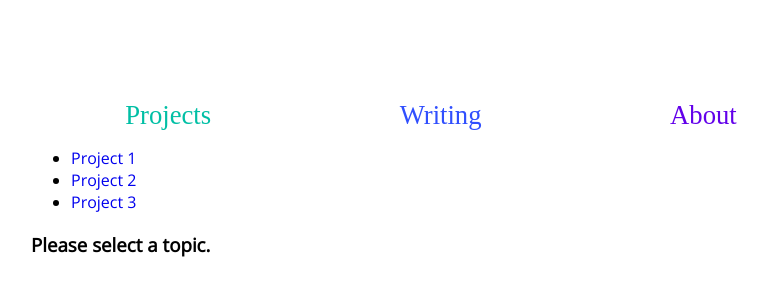
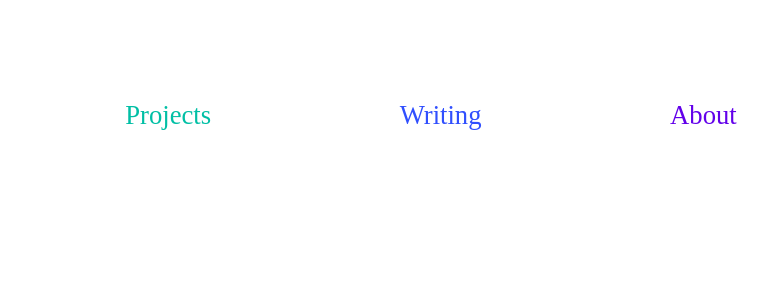
Before and after one commit to jordanmckinney/blog, a React app: page /projects in a window 1280 px wide. Shown: the top 300 px of the page, without its empty margins (209-977 px from the left). Built offline with nearby package versions, Linux system fonts and the light colour scheme; a web font is replaced by a local one.

Commit message:
minor tweaks

```diff
--- a/src/components/footer/Footer.css
+++ b/src/components/footer/Footer.css
@@ -4,6 +4,7 @@
   justify-content: space-around;
   padding-left: 20px;
   padding-right: 20px;
+  padding-bottom: 10px;
 }
 
 .fa {
--- a/src/containers/app/App.css
+++ b/src/containers/app/App.css
@@ -10,6 +10,7 @@
   margin-left: auto;
   margin-right: auto;
   font-family: 'Open Sans', sans-serif;
+  background-color: white;
 }
 
 @media (min-width: 800px) {
--- a/src/containers/projects/Projects.js
+++ b/src/containers/projects/Projects.js
@@ -1,42 +1,9 @@
 import React from 'react';
-import {
-  Route,
-  Link
-} from 'react-router-dom'
 import './Projects.css';
 
 
-const Project = ({ match }) => (
-  <div>
-    <h3>{match.params.topicId}</h3>
-  </div>
-)
-
-const Projects = ({ match }) => (
-  <div>
-    <ul>
-      <li>
-        <Link to={`${match.url}/project_1`}>
-          Project 1
-        </Link>
-      </li>
-      <li>
-        <Link to={`${match.url}/project_2`}>
-          Project 2
-        </Link>
-      </li>
-      <li>
-        <Link to={`${match.url}/project_3`}>
-          Project 3
-        </Link>
-      </li>
-    </ul>
-
-    <Route path={`${match.url}/:topicId`} component={Project}/>
-    <Route exact path={match.url} render={() => (
-      <h3>Please select a topic.</h3>
-    )}/>
-  </div>
+const Projects = () => (
+  <div></div>
 )
 
 export default Projects;
--- a/src/index.css
+++ b/src/index.css
@@ -1,5 +1,23 @@
+html {
+    height: 100%;
+}
+
 body {
+  height: 100%;
   margin: 0;
   padding: 0;
   font-family: sans-serif;
+  /* background-repeat: no-repeat; */
+  /* background-attachment: fixed; */
+  /* background: #1e5799; /1* Old browsers *1/ */
+  /* background: -moz-linear-gradient(-45deg,  #1e5799 0%, #2989d8 50%, #207cca 63%, #7db9e8 100%); /1* FF3.6+ *1/ */
+  /* background: -webkit-gradient(linear, left top, right bottom, color-stop(0%,#1e5799), color-stop(50%,#2989d8), color-stop(63%,#207cca), color-stop(100%,#7db9e8)); /1* Chrome,Safari4+ *1/ */
+  /* background: -webkit-linear-gradient(-45deg,  #9C27B0 0%,#673AB7 50%,#3F51B5 63%,#2196F3 100%); /1* Chrome10+,Safari5.1+ *1/ */
+  /* background: -o-linear-gradient(-45deg,  #1e5799 0%,#2989d8 50%,#207cca 63%,#7db9e8 100%); /1* Opera 11.10+ *1/ */
+  /* background: -ms-linear-gradient(-45deg,  #1e5799 0%,#2989d8 50%,#207cca 63%,#7db9e8 100%); /1* IE10+ *1/ */
+  /* background: linear-gradient(135deg,  #9C27B0 0%,#673AB7 50%,#3F51B5 63%,#2196F3 100%); /1* W3C *1/ */
+  /* filter: progid:DXImageTransform.Microsoft.gradient( startColorstr='#1e5799', endColorstr='#7db9e8',GradientType=1 ); /1* IE6-9 fallback on horizontal gradient *1/ */
 }
+
+body {
+}
```
